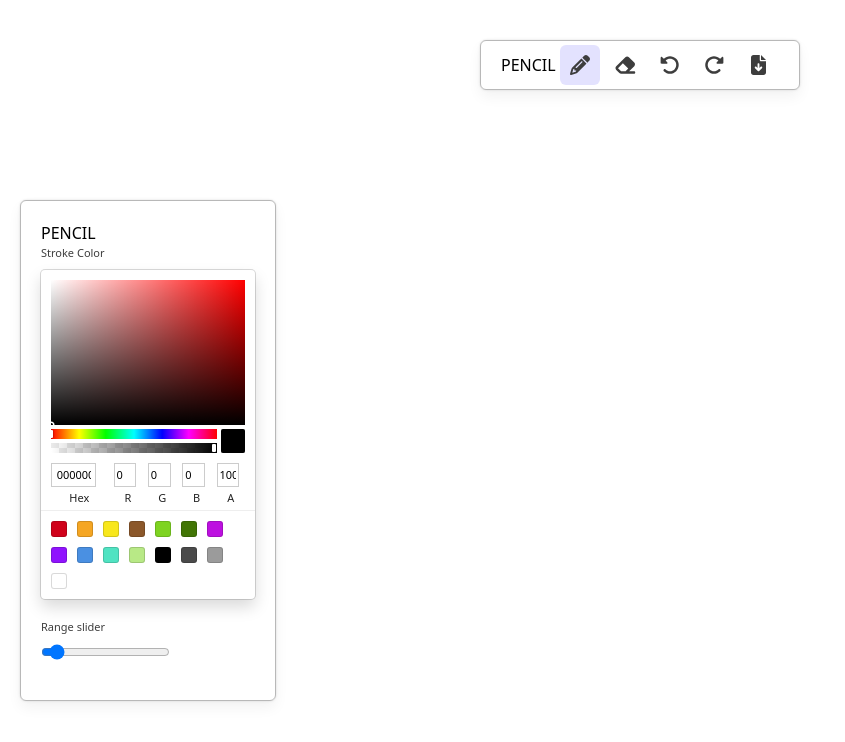
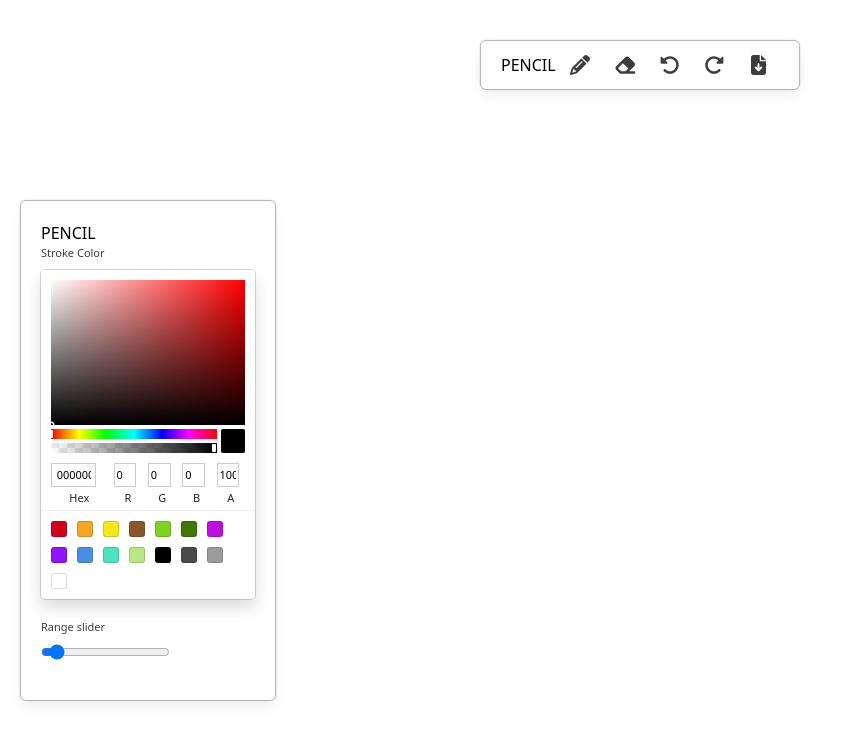
Before and after one commit to TANAYTAPANSHU/whiteboard, a Next.js app in the folder sketchbook/: page / in a window 1280 px wide. Shown: the top 742 px of the page, without its empty margins (0-845 px from the left). Built offline with nearby package versions, Linux system fonts and the light colour scheme; no server answers.

Commit message:
commented out the nesting part

```diff
--- a/sketchbook/postcss.config.js
+++ b/sketchbook/postcss.config.js
@@ -1,6 +1,6 @@
 module.exports = {
   plugins: {
-    'tailwindcss/nesting': 'postcss-nesting',
+    // 'tailwindcss/nesting': 'postcss-nesting',
     tailwindcss: {},
     autoprefixer: {},
   },
--- a/sketchbook/src/components/Menu/index.module.css
+++ b/sketchbook/src/components/Menu/index.module.css
@@ -8,9 +8,9 @@
     .iconWrapper {
         @apply cursor-pointer flex justify-center items-center gap-2 h-5 w-5 md:h-10 md:w-10 rounded-md;
 
-        &:hover, &.active {
+        /* &:hover, &.active {
             background-color: theme('colors.text2');
-        }
+        } */
         .icon {
             color: theme('colors.text1');
             font-size: 20px;
--- a/sketchbook/src/components/Toolbox/index.module.css
+++ b/sketchbook/src/components/Toolbox/index.module.css
@@ -18,10 +18,10 @@
             .colorBox {
                 @apply h-5 w-5 mr-1 rounded-sm cursor-pointer;
 
-                &:hover, &.active {
+                /* &:hover, &.active {
                     border: 1.5px solid theme('colors.border2');
                     box-shadow: theme('colors.shadow2');
-                }
+                } */
             }
         }
     }
```
